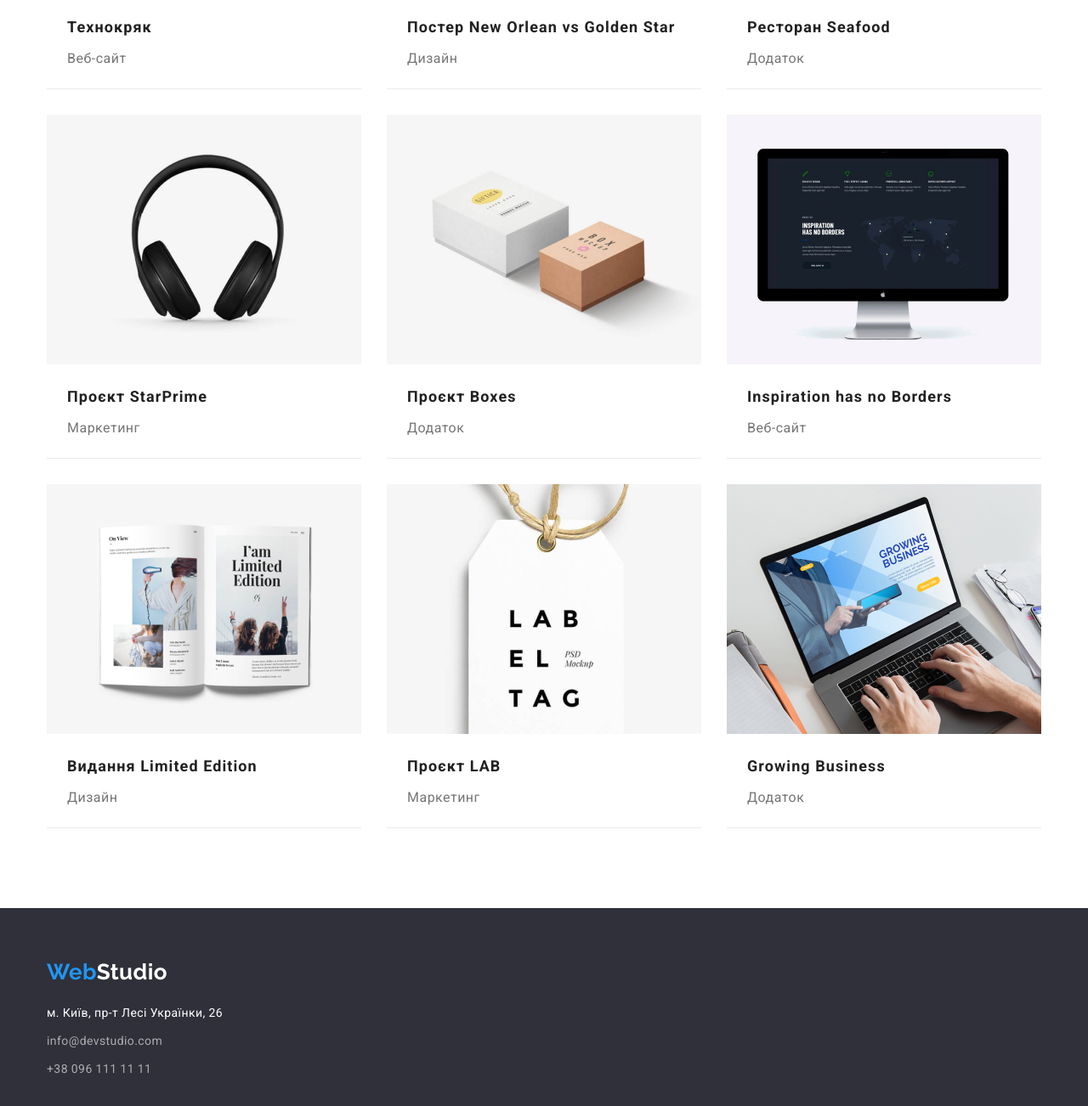
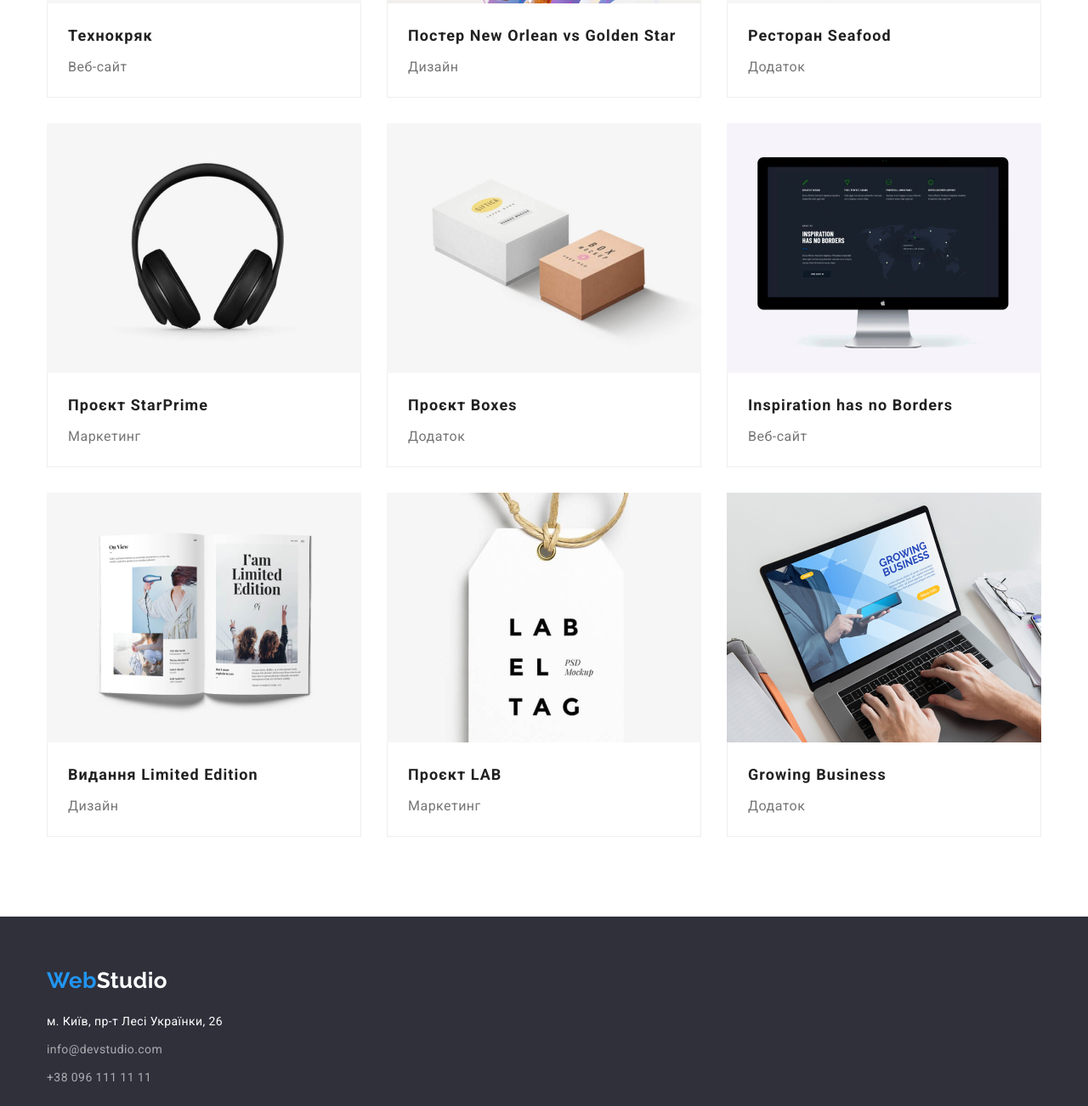
Before and after one commit to anna-helevera/goit-markup-hw-03, a plain HTML site: page portfolio.html in a window 1280 px wide. Shown: the part 558-1860 px from the top of the page at 85% size. Drawn offline with nearby package versions, Linux system fonts and the light colour scheme.

Commit message:
update without grid

```diff
--- a/css/styles.css
+++ b/css/styles.css
@@ -31,7 +31,9 @@ a {
   text-decoration: none;
   color: inherit;
 }
-
+p {
+  margin-bottom: 0px;
+}
 img {
   display: block;
   max-width: 100%;
@@ -44,7 +46,10 @@ img {
   margin: 0 auto;
   /* outline: 2px solid red; */
 }
-
+.section {
+  padding-top: 94px;
+  padding-bottom: 94px
+}
 
 /* -------LOGO HEADER & FOOTER---------- */
 .logo-container {
@@ -99,8 +104,8 @@ img {
 }
 .navigation {
   margin-right: auto;
-  padding-top: 32;
-  padding-bottom: 32;
+  padding-top: 32px;
+  padding-bottom: 32px;
 }
 .contact-nav{
   display: flex;
@@ -133,15 +138,13 @@ img {
   text-align: center;
 }
 .hero-container {
+  padding-top: 106px;
+  padding-bottom: 106px;
   display: flex;
   flex-direction: column;
   align-items: center;
   }
-
-
-
 .hero-title{
-  margin-top: 200px;
   color: var(--primary-color);
   font-weight: 900;
   font-size: 44px;
@@ -151,7 +154,7 @@ img {
 }
 .hero-button{
   margin-top: 30px;
-  margin-bottom: 200px;
+  padding: 10px 32px;
   font-family: 'Roboto', sans-serif;
   font-weight: 700;
   font-size: 16px;
@@ -171,10 +174,8 @@ img {
 }
 
 /* -------BENEFITS---------- */
-.benefits-container{
+.benefits{
   display: flex;
-}
-.benefits{
   line-height: calc(24/14);
 }
 .visually-hidden {
@@ -196,16 +197,18 @@ img {
 
 .benefits-uptitle{
   display: flex;
-  gap: 15px;
-  margin-top: 94px;
-  margin-bottom: 94px;
+  gap: 30px;
+  /* width: calc((100%-90px)/4); */
+  /* margin-top: 94px;
+  margin-bottom: 94px; */
 }
 .benefits-item{
   display: block;
 }
 /* -------WORK & TEAM---------- */
 
-.work-title, .team-title {
+.title {
+  margin-bottom: 50px;
   font-weight: 700;
   font-size: 36px;
   line-height: calc(42/36);
@@ -213,44 +216,41 @@ img {
   color: var(--title-color);
 }
 /* -------WORK---------- */
-.work-title{
-  margin-bottom: 50px;
-}
 .work-uptitle {
   display: flex;
   gap: 30px;
-  padding-bottom: 94px;
+  /* width: calc((100%-60px)/3); */
+  /* padding-bottom: 94px; */
 }
-
+.section.work {padding-top:0;}
 /* -------TEAM---------- */
-.team-container {
-padding-top: 94px;
-
+.section.team {
+  background-color: #F5F4FA;;
 }
 .team-uptitle{
   display: flex;
-  padding-bottom: 94px;
+  /* padding-bottom: 94px; */
   gap: 30px;
-}
-.team-title{
-  margin-bottom: 50px;
+  /* width: calc((100%-90px)/4); */
 }
 .name{
   display: block;
   line-height: calc(19/16);
   text-align: center;
-  border-bottom: 1px solid #ECECEC;
-  border-radius: 0px 0px 4px 4px;
+  /* border-bottom: 1px solid #ECECEC;
+  border-radius: 0px 0px 4px 4px; */
+}
+.uptitle {
+  padding: 30px 60px;
 }
 .name-title{
-  margin-top: 30px;
+  /* margin-top: 30px; */
   margin-bottom: 10px;
   font-size: 16px;
   font-weight: 500;
   color: var(--title-color);
 }
 .team-category{
-  margin-bottom: 30px;
   font-size: 16px;
 }
  /* ------PORTFOLIO SIDE------- */
@@ -259,13 +259,13 @@ padding-top: 94px;
   display: flex;
   align-content: center;
   justify-content: center;
-  padding-top: 94px;
-  padding-bottom: 50px;
+  /* padding-top: 94px; */
+  margin-bottom: 50px;
 }
 .button-team-filter{margin-right: 8px;}
-.button-team-filter:last-child {
-  margin-right:0px}
+.button-team-filter:last-child {margin-right:0px}
 .filter-button{
+  padding: 6px 22px;
   font-family: 'Roboto', sans-serif;
   font-weight: 500;
   font-size: 16px;
@@ -292,9 +292,7 @@ padding-top: 94px;
 }
 .prodject-title {
   display: block;
-  margin-top: 20px;
   margin-bottom: 4px;
-  margin-left: 24px;
   font-weight: 700;
   font-size: 18px;
   line-height: calc(36/18);
@@ -303,21 +301,28 @@ padding-top: 94px;
 }
 .project-team-filter{
   display: block;
+  /* width: calc((100%-60px)/3); */
   margin-right: 30px;
   margin-bottom: 30px;
-  border-bottom: 1px solid #ECECEC;
+  /* border-bottom: 1px solid #ECECEC; */
 }
 .project-team-filter:nth-child(3n) {
   margin-right: 0px
 }
 
 .project-team-filter:nth-last-child(-n+3) {
-  margin-bottom: 94px}
+  margin-bottom: 0px
+}
+
+.project-box {
+  padding: 20px 24px;
+  border-left: 1px solid #EEEEEE;
+  border-bottom: 1px solid #EEEEEE;
+  border-right: 1px solid #EEEEEE;
+}
 
 .prodject-category {
   display: block;
-  margin-left: 24px;
-  margin-bottom: 20px;
   font-size: 16px;
   line-height: calc(30/16);
   letter-spacing: 0.03em;
@@ -326,12 +331,10 @@ padding-top: 94px;
 /* -------FOOTER---------- */
 .footer {
   background: var(--second-color);
+  padding-top: 60px;
+  padding-bottom: 60px;
 }
-.footer-container {
-  display: flex;
-  flex-direction: column;
-  padding-top: 60px;
-}
+
 .logo-footer-container{
   margin-bottom: 20px;
 }
@@ -342,8 +345,7 @@ padding-top: 94px;
   color: var(--primary-color);
 }
 .contact {
-  display: block;
-  margin-top: 9px;
+
   color: var(--next-text-color);
   line-height: calc(24/14);
 }
@@ -351,6 +353,6 @@ padding-top: 94px;
 .contact:focus {
   color: var(--accent-color);
 }
-.contact-footer{
-  margin-bottom: 60px;
+.adress-item{
+  margin-top: 9px;
 }
--- a/portfolio.html
+++ b/portfolio.html
@@ -36,7 +36,7 @@
             </div>
         </header>
     <main>
-        <section>
+        <section class="section">
             <div class="container portfolio-container">
                 <h1 class="visually-hidden">Портфоліо</h1>
             <ul class="button-team">
@@ -47,33 +47,76 @@
                 <li class="button-team-filter"><button type="button" class="filter-button">Маркетинг</button></li>
             </ul>
             <ul class="project-team">
-                <li class="project-team-filter"><img src="./image/img-1.jpg" alt="фотографії людей" width="370"><h2 class="prodject-title">Технокряк</h2><p class="prodject-category">Веб-сайт</p></li>
-                <li class="project-team-filter"><img src="./image/img-2.jpg" alt="грають в баскетбол" width="370"><h2 class="prodject-title">Постер <span lang="en">New Orlean vs Golden Star</span> </h2><p class="prodject-category">Дизайн</p></li>
-                <li class="project-team-filter"><img src="./image/img-3.jpg" alt="рибний ресторан" width="370"><h2 class="prodject-title">Ресторан <span lang="en">Seafood</span></h2><p class="prodject-category">Додаток</p></li>
-                <li class="project-team-filter"><img src="./image/img-4.jpg" alt="навушники" width="370"><h2 class="prodject-title">Проєкт <span lang="en">StarPrime</span></h2><p class="prodject-category">Маркетинг</p></li>
-                <li class="project-team-filter"><img src="./image/img-5.jpg" alt="упаковка" width="370"><h2 class="prodject-title">Проєкт <span lang="en">Boxes</span></h2><p class="prodject-category">Додаток</p></li>
-                <li class="project-team-filter"><img src="./image/img-6.jpg" alt="монітор" width="370"><h2 lang="en" class="prodject-title">Inspiration has no Borders</h2><p class="prodject-category">Веб-сайт</p></li>
-                <li class="project-team-filter"><img src="./image/img-7.jpg" alt="журнал" width="370"><h2 class="prodject-title">Видання <span lang="en">Limited Edition</span></h2><p class="prodject-category">Дизайн</p></li>
-                <li class="project-team-filter"><img src="./image/img-8.jpg" alt="ярлик" width="370"><h2 class="prodject-title">Проєкт <span lang="en">LAB</span></h2><p class="prodject-category">Маркетинг</p></li>
-                <li class="project-team-filter"><img src="./image/img-9.jpg" alt="сторінка на екрані ноутбука" width="370"><h2 lang="en" class="prodject-title">Growing Business</h2><p class="prodject-category">Додаток</p></li>
+                <li class="project-team-filter"><img src="./image/img-1.jpg" alt="фотографії людей" width="370">
+                    <div class="project-box">
+                        <h2 class="prodject-title">Технокряк</h2>
+                        <p class="prodject-category">Веб-сайт</p>
+                    </div>
+                </li>
+                <li class="project-team-filter"><img src="./image/img-2.jpg" alt="грають в баскетбол" width="370">
+                    <div class="project-box">
+                        <h2 class="prodject-title">Постер <span lang="en">New Orlean vs Golden Star</span> </h2>
+                        <p class="prodject-category">Дизайн</p>
+                    </div></li>
+                <li class="project-team-filter"><img src="./image/img-3.jpg" alt="рибний ресторан" width="370">
+                    <div class="project-box">
+                        <h2 class="prodject-title">Ресторан <span lang="en">Seafood</span></h2>
+                        <p class="prodject-category">Додаток</p>
+                    </div>
+                </li>
+                <li class="project-team-filter"><img src="./image/img-4.jpg" alt="навушники" width="370">
+                    <div class="project-box">
+                        <h2 class="prodject-title">Проєкт <span lang="en">StarPrime</span></h2>
+                        <p class="prodject-category">Маркетинг</p>
+                    </div>
+                    </li>
+                <li class="project-team-filter"><img src="./image/img-5.jpg" alt="упаковка" width="370">
+                    <div class="project-box">
+                        <h2 class="prodject-title">Проєкт <span lang="en">Boxes</span></h2>
+                        <p class="prodject-category">Додаток</p>
+                    </div>
+                    </li>
+                <li class="project-team-filter"><img src="./image/img-6.jpg" alt="монітор" width="370">
+                    <div class="project-box">
+                        <h2 lang="en" class="prodject-title">Inspiration has no Borders</h2>
+                        <p class="prodject-category">Веб-сайт</p>
+                    </div>
+                    </li>
+                <li class="project-team-filter"><img src="./image/img-7.jpg" alt="журнал" width="370">
+                    <div class="project-box">
+                        <h2 class="prodject-title">Видання <span lang="en">Limited Edition</span></h2>
+                        <p class="prodject-category">Дизайн</p>
+                    </div>
+                    </li>
+                <li class="project-team-filter"><img src="./image/img-8.jpg" alt="ярлик" width="370">
+                    <div class="project-box">
+                        <h2 class="prodject-title">Проєкт <span lang="en">LAB</span></h2>
+                        <p class="prodject-category">Маркетинг</p>
+                    </div>
+                    </li>
+                <li class="project-team-filter"><img src="./image/img-9.jpg" alt="сторінка на екрані ноутбука" width="370">
+                    <div class="project-box">
+                        <h2 lang="en" class="prodject-title">Growing Business</h2>
+                        <p class="prodject-category">Додаток</p>
+                    </div>
+                </li>
             </ul>
             </div>
 
         </section>
     </main>
     <footer class="footer">
-        <div class="container footer-container">
+        <div class="container">
             <div class="logo-footer-container">
                 <a href="./index.html" lang="en" class="logo">Web<span class="logo-footer">Studio</span></a>
             </div>
             <div class="contact-footer">
                 <address class="adress">м. Київ, пр-т Лесі Українки, 26</address>
                 <ul>
-                    <li><a href="mailto:info@devstudio.com" class="contact link">info@devstudio.com</a></li>
-                    <li><a href="tel:+380961111111" class="contact link">+38 096 111 11 11</a> </li>
+                    <li class="adress-item"><a href="mailto:info@devstudio.com" class="contact link">info@devstudio.com</a></li>
+                    <li class="adress-item"><a href="tel:+380961111111" class="contact link">+38 096 111 11 11</a> </li>
                 </ul>
             </div>
-
         </div>
     </footer>
 
```
Also changed, not shown: index.html (+12 -12 lines).
